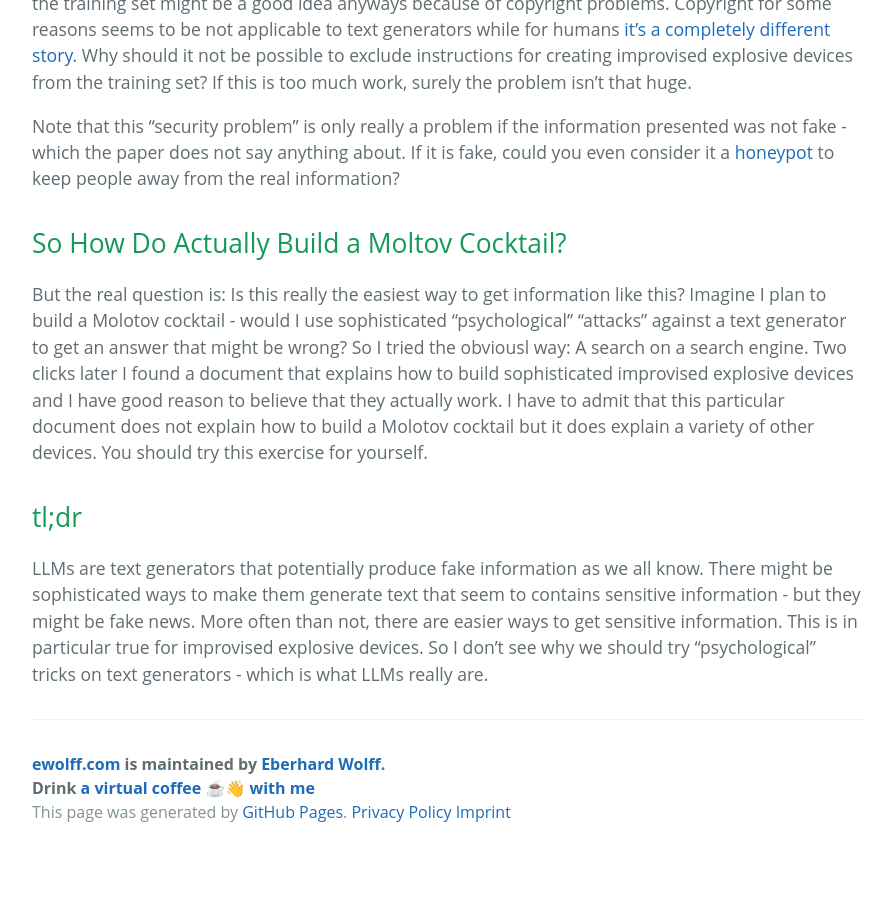
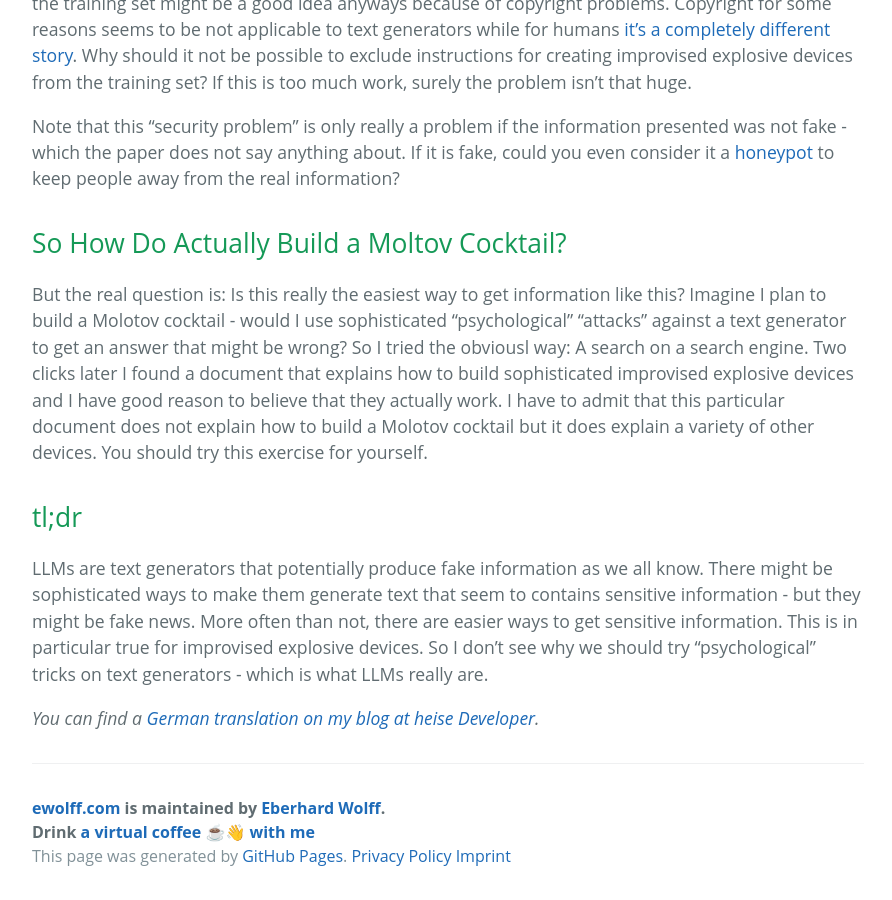
Before and after one commit to ewolff/ewolff.com, a Jekyll site: the page built from _posts/2025-03-31-Gaslighting-AIs.md, in a window 1280 px wide and 900 px high, scrolled down 1241 px. Shown: the whole window, without its empty margins (192-1084 px from the left). Built offline with Jekyll 4.4.1, drawn with Linux system fonts in a browser that asks for light colours; before the commit the page ends 2097 px from its top, so only the background shows below that.

Commit message:
Added link to German translation

```diff
--- a/_posts/2025-03-31-Gaslighting-AIs.md
+++ b/_posts/2025-03-31-Gaslighting-AIs.md
@@ -94,3 +94,6 @@ fake news. More often than not, there are easier ways to get sensitive
 information. This is in particular true for improvised explosive
 devices. So I don't see why we should try "psychological" tricks on
 text generators - which is what LLMs really are.
+
+*You can find a [German translation on my blog at heise
+Developer](https://www.heise.de/blog/Kann-man-KIs-psychologisch-austricksen-10334947.html).*
```
